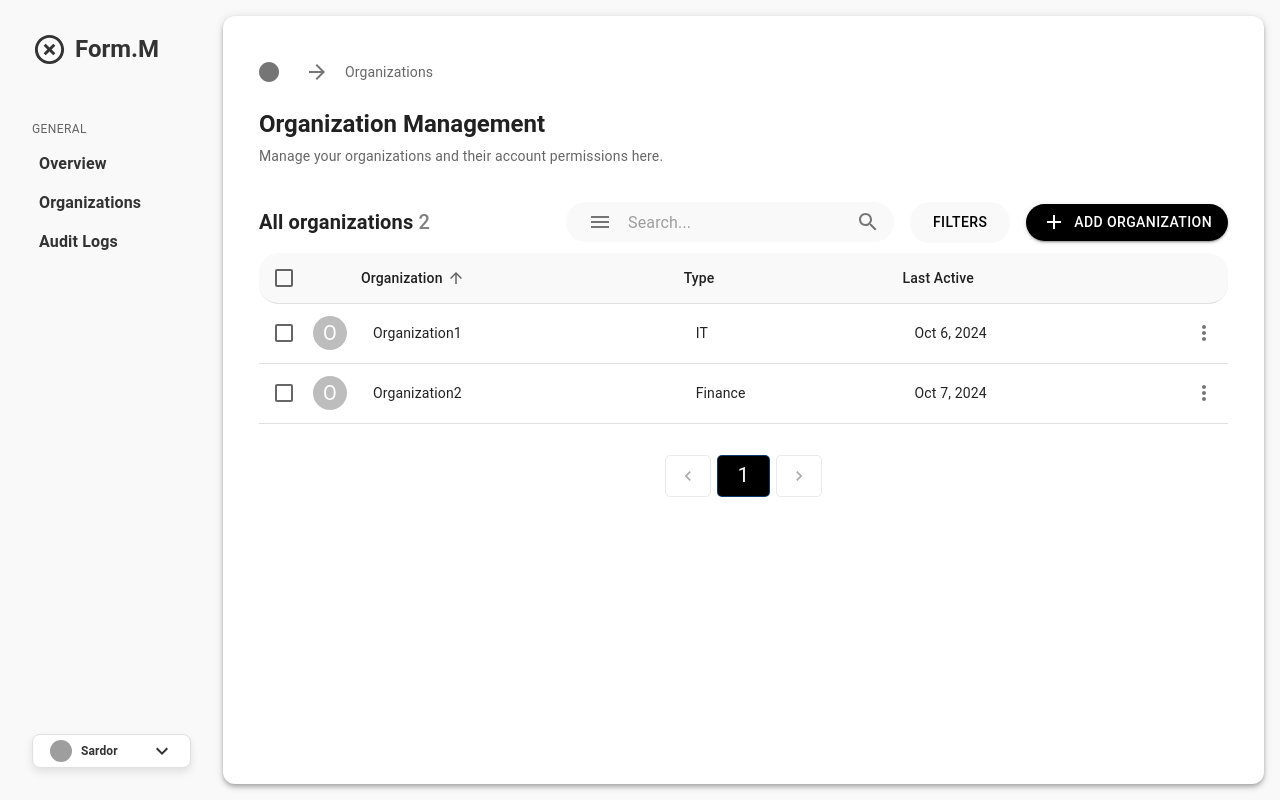
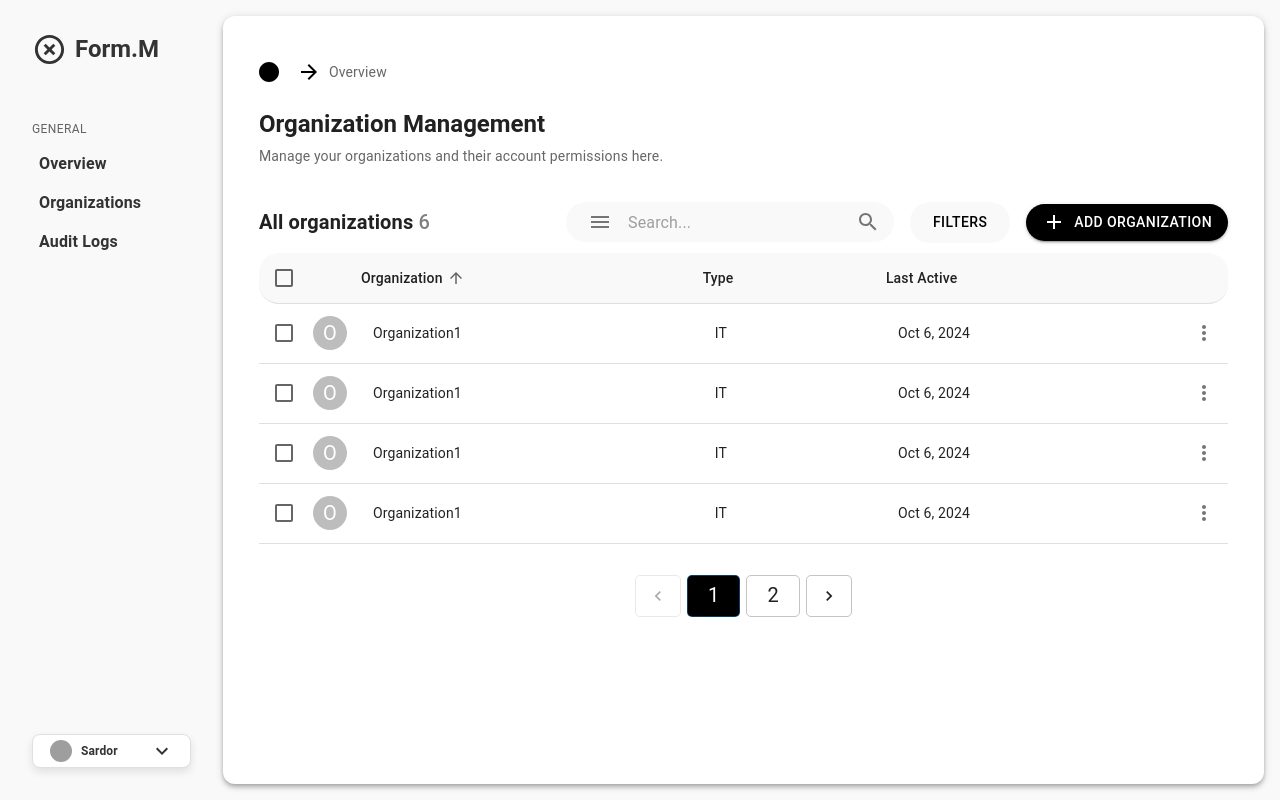
Before and after one commit to charan2r/formly, a React (Vite) app in the folder front-end/: page / in a window 1280 px wide. Built offline with nearby package versions, Linux system fonts and the light colour scheme; grey boxes are pictures that could not be loaded.

Commit message:
E1F1U2T8: addedchanges to ui

```diff
--- a/front-end/src/components/DataTable.tsx
+++ b/front-end/src/components/DataTable.tsx
@@ -125,13 +125,11 @@ const DataTable: React.FC = () => {
       <Box display="flex" flexDirection="column" gap={2}>
         <Box display="flex" alignItems="center" gap={1} marginLeft="-10px">
           <IconButton onClick={() => console.log("Back arrow clicked")}>
-            <CircleIcon />
+            <CircleIcon style={{ color: 'black' }}/>
           </IconButton>
-          <IconButton onClick={() => console.log("Back arrow clicked")}>
-            <ArrowForward />
-          </IconButton>
+            <ArrowForward style={{ color: 'black' }}/>
           <Typography variant="body2" color="textSecondary">
-            Organizations
+            Overview
           </Typography>
         </Box>
         <Typography variant="h5" fontWeight="bold">Organization Management</Typography>
@@ -201,9 +199,9 @@ const DataTable: React.FC = () => {
           </Box>
         </Box>
       </Box>
-      <TableContainer sx={{ maxHeight: '400px' }}>
-        <Table stickyHeader sx={{ marginTop: '10px' }}>
-          <TableHead>
+      <TableContainer sx={{ maxHeight: '400px', height: 'auto', overflow: 'auto' }}>
+      <Table stickyHeader sx={{ marginTop: '10px' }}>
+       <TableHead>
             <TableRow>
               <TableCell
                 padding="checkbox"
@@ -281,7 +279,7 @@ const DataTable: React.FC = () => {
                   backgroundColor: '#f9f9f9',
                   borderStartEndRadius: '20px',
                   borderEndEndRadius: '20px',
-                  padding: '4px', // Adjust top and bottom padding here
+                  padding: '1px', // Adjust top and bottom padding here
                 }}
               />
             </TableRow>
--- a/front-end/src/data/organizationData.tsx
+++ b/front-end/src/data/organizationData.tsx
@@ -10,6 +10,10 @@ export interface Organization {
   // Sample data array that matches the Organization interface
   const sampleData: Organization[] = [
     { id: 1, name: 'Organization1', email: 'org1@example.com', type: 'IT', lastActive: 'Oct 6, 2024' },
+    { id: 1, name: 'Organization1', email: 'org1@example.com', type: 'IT', lastActive: 'Oct 6, 2024' },
+    { id: 1, name: 'Organization1', email: 'org1@example.com', type: 'IT', lastActive: 'Oct 6, 2024' },
+    { id: 1, name: 'Organization1', email: 'org1@example.com', type: 'IT', lastActive: 'Oct 6, 2024' },
+    { id: 1, name: 'Organization1', email: 'org1@example.com', type: 'IT', lastActive: 'Oct 6, 2024' },
     { id: 2, name: 'Organization2', email: 'org2@example.com', type: 'Finance', lastActive: 'Oct 7, 2024' },
 
   ];
```
Also changed, not shown: 1 other file (tests, documents, lock files or other folders).
